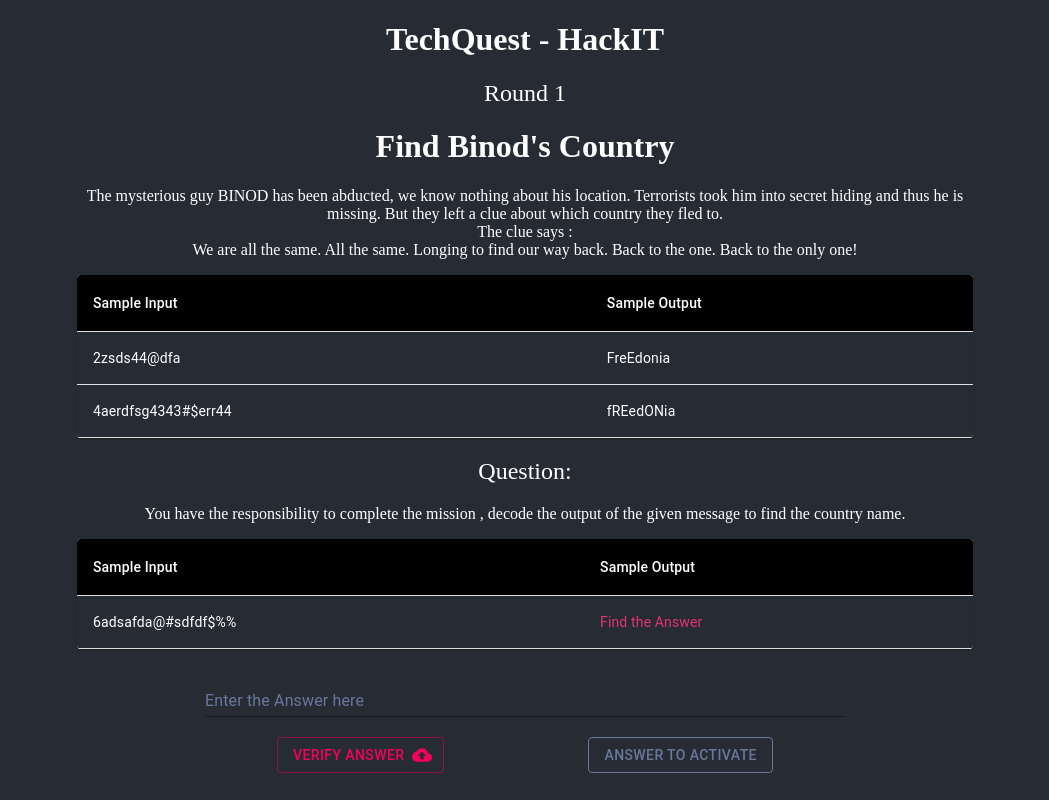
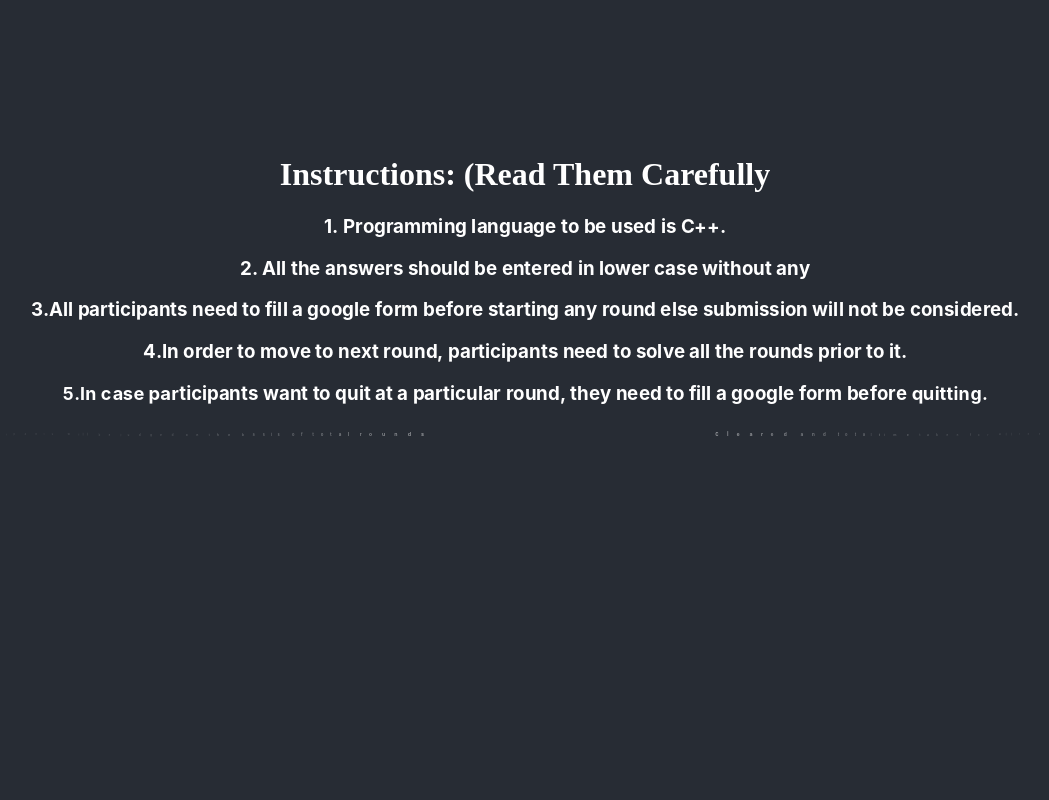
Before and after one commit to seneark/RoUNd1HaCk, a React (Create React App) app: page / in a window 1280 px wide. Shown: the top 800 px of the page, without its empty margins (115-1164 px from the left). Built offline with nearby package versions, Linux system fonts and the light colour scheme; a web font is replaced by a local one.

Commit message:
Added Instruction Page

```diff
--- a/package.json
+++ b/package.json
@@ -13,6 +13,7 @@
 		"react-notifications": "^1.6.0",
 		"react-responsive": "^8.1.0",
 		"react-reveal": "^1.2.2",
+		"react-router-dom": "^5.2.0",
 		"react-scripts": "3.4.3"
 	},
 	"scripts": {
--- a/src/App.js
+++ b/src/App.js
@@ -1,34 +1,20 @@
-import React, { Component } from "react";
-import "./App.css";
+import React, {Component} from "react";
+import "./Views/roun1.css";
+
 import "react-notifications/lib/notifications.css";
+import {NotificationContainer} from "react-notifications";
 
-import Bounce from "react-reveal/Bounce";
-import Content from "./Components/Content";
-import Footer from "./Components/Footer";
+import Router from "./Routes";
+import {BrowserRouter} from 'react-router-dom';
 
-import { NotificationContainer } from "react-notifications";
 class App extends Component {
     render() {
         return (
             <div className="App">
-				<div>
-					<Bounce top>
-						<h1>TechQuest - HackIT</h1>
-					</Bounce>
-					<Bounce top delay="200">
-						<h2 className="Heading">Round 1</h2>
-					</Bounce>
-					<Bounce top delay="600">
-						<Content />
-					</Bounce>
-				</div>
-				<br/>
-				<br/>
-				<Bounce bottom>
-					<Footer />
-				</Bounce>
-
-				<NotificationContainer />
+                <BrowserRouter>
+                    <Router/>
+                    <NotificationContainer/>
+                </BrowserRouter>
             </div>
         );
     }
--- /dev/null
+++ b/src/Routes.js
@@ -0,0 +1,15 @@
+import React from 'react';
+import { Switch,Route } from 'react-router-dom';
+
+import Round1 from "./Views/Round1";
+import Home from "./Views/home";
+const Routes = (props) => {
+    return (
+        <Switch>
+            <Route path="/" exact component={Home}/>
+            <Route path="/Round1" exact component={Round1}/>
+        </Switch>
+    );
+};
+
+export default Routes;
--- /dev/null
+++ b/src/Views/Round1.js
@@ -0,0 +1,35 @@
+import React, {Component} from "react";
+import "./roun1.css";
+
+
+import Bounce from "react-reveal/Bounce";
+import Content from "../Components/Content";
+import Footer from "../Components/Footer";
+
+
+class Round1 extends Component {
+    render() {
+        return (
+            <div className="App">
+                <div>
+                    <Bounce top>
+                        <h1>TechQuest - HackIT</h1>
+                    </Bounce>
+                    <Bounce top delay="200">
+                        <h2 className="Heading">Round 1</h2>
+                    </Bounce>
+                    <Bounce top delay="600">
+                        <Content/>
+                    </Bounce>
+                </div>
+                <br/>
+                <br/>
+                <Bounce bottom>
+                    <Footer/>
+                </Bounce>
+            </div>
+        );
+    }
+}
+
+export default Round1;
--- /dev/null
+++ b/src/Views/home.js
@@ -0,0 +1,162 @@
+import React, {Component} from 'react';
+import Zoom from 'react-reveal/Zoom';
+import Button from "@material-ui/core/Button";
+import {Link} from 'react-router-dom';
+import Flip from 'react-reveal/Zoom';
+
+class Home extends Component {
+    constructor(props) {
+        super(props);
+        this.Registered = this.Registered.bind(this);
+        this.state = {
+            Register: false,
+        }
+    }
+
+    Registered() {
+        this.setState({Register: true});
+    }
+
+    render() {
+        return (
+            <div style={{
+                display: 'flex',
+                flexDirection: "column",
+                justifyContent: "center",
+                height: "100vh"
+            }}>
+                <div style={{
+                    width: "80vw",
+                    margin: "auto"
+                }}>
+                    <h1>Instructions: (Read Them Carefully</h1>
+                    <h3>
+                        <Zoom left cascade>
+                            <div style={{display: 'inline-block'}}>
+                                1. Programming language&nbsp;
+                            </div>
+                        </Zoom><Zoom right cascade>
+                        <div style={{display: 'inline-block'}}>to be used is C++.</div>
+                    </Zoom>
+                    </h3>
+                    <h3>
+                        <Zoom delay={1000} left cascade>
+                            <div style={{display: 'inline-block'}}>
+                                2. All the answers should be&nbsp;
+                            </div>
+
+                        </Zoom><Zoom delay={1000} right cascade>
+                        <div style={{display: 'inline-block'}}>
+                            entered in lower case without any
+                        </div>
+                    </Zoom>
+                    </h3>
+                    <h3>
+                        <Zoom delay={2000} left cascade>
+                            <div style={{display: 'inline-block'}}>
+                                3.All participants need to fill a google form before&nbsp;
+                            </div>
+
+                        </Zoom><Zoom delay={2000} right cascade>
+                        <div style={{display: 'inline-block'}}>
+                            starting any round else submission will not be considered.
+                        </div>
+                    </Zoom>
+                    </h3>
+                    {/*4*/}
+                    <h3>
+                        <Zoom delay={3000} left cascade>
+                            <div style={{display: 'inline-block'}}>
+                                4.In order to move to next round, participants&nbsp;
+                            </div>
+
+                        </Zoom><Zoom delay={3000} right cascade>
+                        <div style={{display: 'inline-block'}}>
+                            need to solve all the rounds prior to it.
+                        </div>
+                    </Zoom>
+                    </h3>
+                    {/*5*/}
+                    <h3>
+                        <Zoom delay={4000} left cascade>
+                            <div style={{display: 'inline-block'}}>
+                                5.In case participants want to quit at a particular round,&nbsp;
+                            </div>
+
+                        </Zoom><Zoom delay={4000} right cascade>
+                        <div style={{display: 'inline-block'}}>
+                            they need to fill a google form before quitting.
+                        </div>
+                    </Zoom>
+                    </h3>
+                    {/*6*/}
+                    <h3>
+                        <Zoom delay={5000} left cascade>
+                            <div style={{display: 'inline-block'}}>
+                                6.Participants will be judged on the basis of total rounds&nbsp;
+                            </div>
+
+                        </Zoom><Zoom delay={5000} right cascade>
+                        <div style={{display: 'inline-block'}}>
+                            cleared and total time taken for all the rounds.
+                        </div>
+                    </Zoom>
+                    </h3>
+                    {/*7*/}
+                    <h3>
+                        <Zoom delay={6000} left cascade>
+                            <div style={{display: 'inline-block'}}>
+                                7. After solving all the rounds, participants need to fill&nbsp;
+                            </div>
+
+                        </Zoom><Zoom delay={6000} right cascade>
+                        <div style={{display: 'inline-block'}}>
+                            the form in order to get their participation recorded.
+                        </div>
+                    </Zoom>
+                    </h3>
+                    {/*8*/}
+                    <h3>
+                        <Zoom delay={7000} left cascade>
+                            <div style={{display: 'inline-block'}}>
+                                8.Results will be announced on 1st September 2020&nbsp;
+                            </div>
+
+                        </Zoom><Zoom delay={7000} right cascade>
+                        <div style={{display: 'inline-block'}}>
+                            on D_CODER LINKEDIN and INSTAGRAM handle.
+                        </div>
+                    </Zoom>
+                    </h3>
+                    <br/>
+                    <br/>
+                    <br/>
+                    <br/>
+                    <Flip delay={8000}>
+                        {this.state.Register?
+                            <Button
+                                variant="outlined"
+                                color="secondary"
+                            >
+                                <Link to={'/Round1'}>Go to First Round</Link>
+                            </Button>:
+                            <Button
+                                variant="outlined"
+                                color="secondary"
+                                onClick={this.Registered}
+                                href={"https://forms.gle/s6Hqv2pJwLb7MKNc9"}
+                                target="_blank"
+                            >
+                                Register at Google Form
+                            </Button>
+                        }
+
+
+                    </Flip>
+                </div>
+            </div>
+        );
+    }
+}
+
+export default Home;
```
Also changed, not shown: src/Views/roun1.css (renamed from src/App.css), 1 other file (tests, documents, lock files or other folders). Lines whose indentation alone changed are shown as unchanged.
